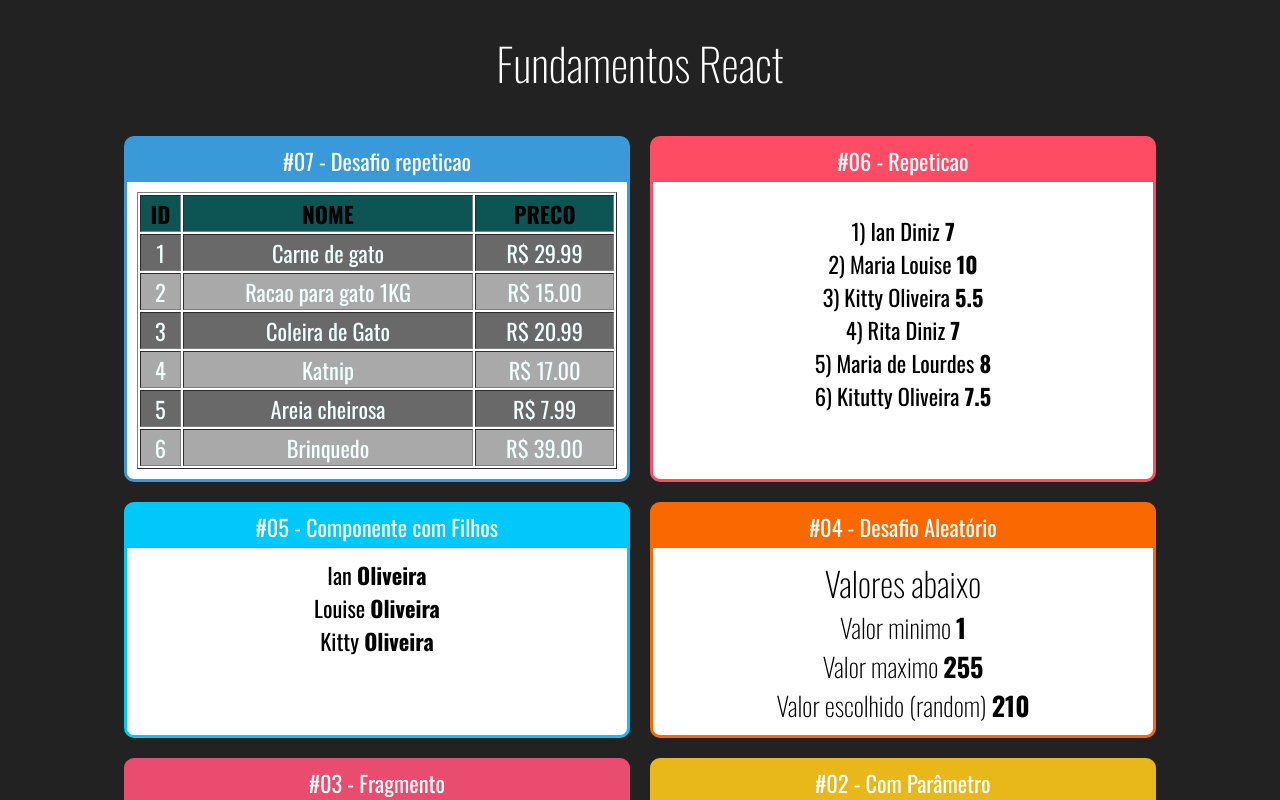
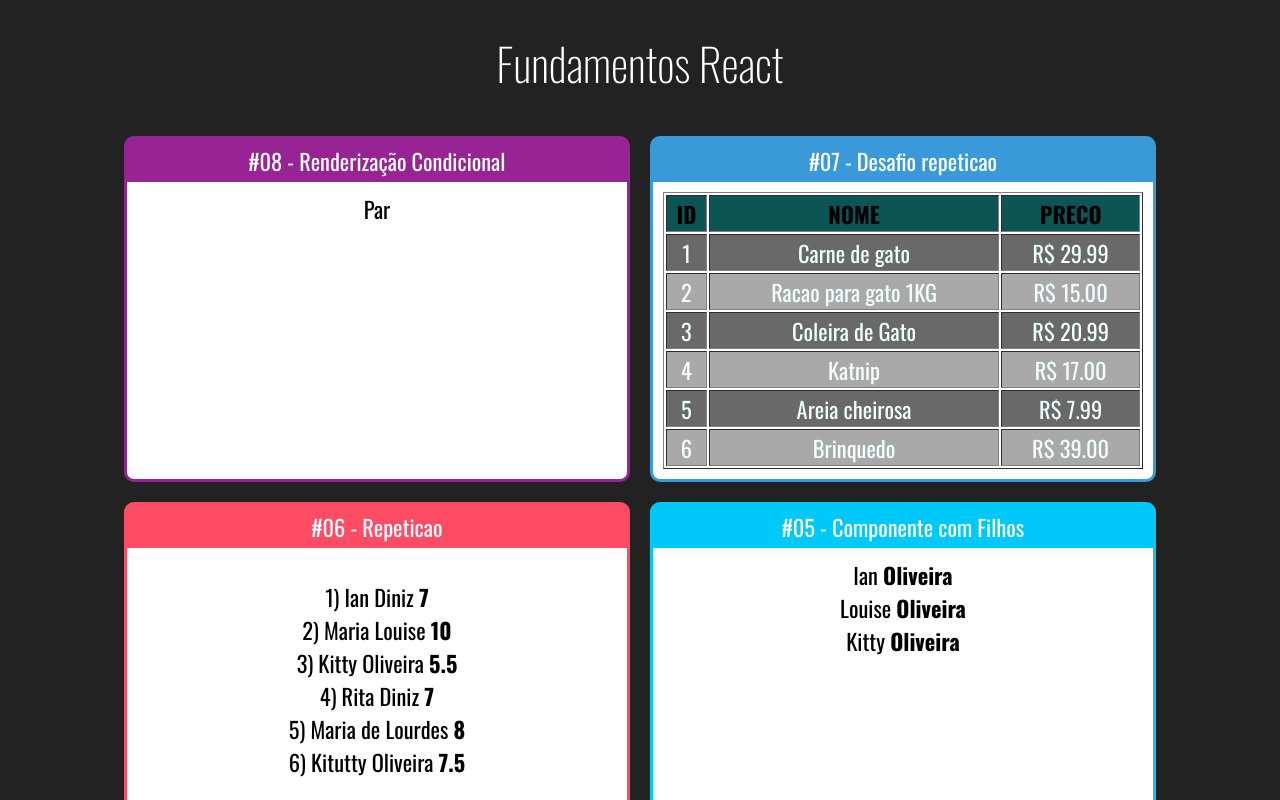
Before and after one commit to IanDinizFK/Curso-React-Udemy, a React (Create React App) app in the folder fundamentos-react/: page / in a window 1280 px wide. Shown: the top 800 px of the page. Built offline with nearby package versions, Linux system fonts and the light colour scheme.

Commit message:
Aula 32 - Renderizacao Condicional #01
Iniciando uma forma de renderizar componentes usando condição

```diff
--- a/fundamentos-react/src/App.jsx
+++ b/fundamentos-react/src/App.jsx
@@ -2,18 +2,22 @@
 import Primeiro from './components/basicos/Primeiro'
 import ComParametro from './components/basicos/ComParametro'
 import Fragmento from './components/basicos/Fragmento'
-import Aleatorio from "./components/Aleatorio";
+import Aleatorio from "./components/basicos/Aleatorio";
 import Card from "./components/basicos/layout/Card";
 import Familia from "./components/basicos/Familia";
 import FamiliaMembro from "./components/basicos/FamiliaMembro";
 import ListaAlunos from "./components/repeticao/ListaAlunos";
 import "./App.css"
 import TabelaProdutos from "./components/repeticao/TabelaProdutos";
+import ParOuImpar from "./components/condicional/ParOuImpar"
 
 export default _ =>
     <div className="App">
         <h1>Fundamentos React</h1>
         <div className="Cards">
+            <Card titulo="#08 - Renderização Condicional" color="#982395">
+               <ParOuImpar numero={20}></ParOuImpar>
+            </Card>
             <Card titulo="#07 - Desafio repeticao" color="#3A9AD9">
                 <TabelaProdutos />
             </Card>
--- /dev/null
+++ b/fundamentos-react/src/components/condicional/ParOuImpar.jsx
@@ -0,0 +1,10 @@
+import React from "react";
+
+export default props => {
+    const isPar = props.numero % 2 === 0
+    return (
+        <div>
+            {isPar ? <span>Par</span> : <span>Impar</span>}
+        </div>
+    )
+}
--- a/fundamentos-react/src/components/repeticao/TabelaProdutos.jsx
+++ b/fundamentos-react/src/components/repeticao/TabelaProdutos.jsx
@@ -5,7 +5,7 @@
 export default props => {
     const ListaTR = produtos.map((produto, key) => {
         return (
-            <tr  key={key} className={key % 2 == 0 ? 'Par': 'Impar'}>
+            <tr  key={key} className={key % 2 === 0 ? 'Par': 'Impar'}>
                 <td>{produto.id}</td>
                 <td>{produto.nome}</td>
                 <td>R$ {produto.preco.toFixed(2)}</td>
```
Also changed, not shown: fundamentos-react/src/components/basicos/Aleatorio.jsx (renamed from fundamentos-react/src/components/Aleatorio.jsx).
